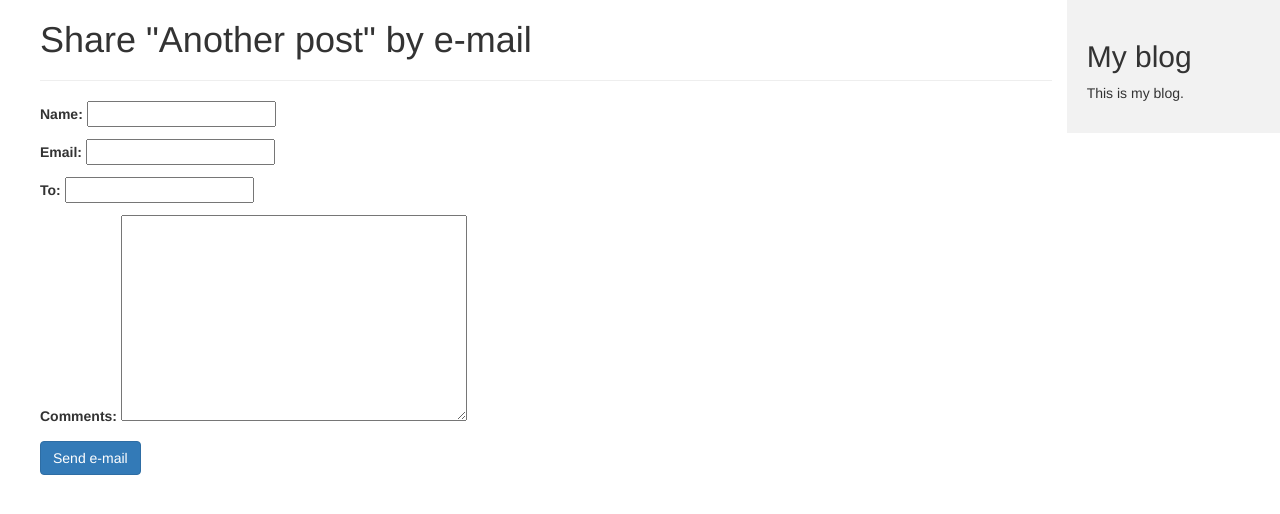
After one commit to samdasoxide/practial-django-mysite, a Django app: page /blog/3/share/ in a window 1280 px wide. The commit adds this page. Shown: the top 514 px of the page. Run offline with Django 3.2, Linux system fonts and the light colour scheme; data comes from the database, SQL or seed files in the repository; both versions use the stored data as it was after the commit; some libraries are stand-ins or nearby versions.

Commit message:
Adding forms and Email config

```diff
--- /dev/null
+++ b/blog/forms.py
@@ -0,0 +1,16 @@
+from django import forms
+from .models import Comment
+
+
+class EmailPostForm(forms.Form):
+    name = forms.CharField(max_length=25)
+    email = forms.EmailField()
+    to = forms.EmailField()
+    comments = forms.CharField(required=False,
+                               widget=forms.Textarea)
+
+
+class CommentForm(forms.ModelForm):
+    class Meta:
+        model = Comment
+        fields = ('name', 'email', 'body')
--- a/blog/models.py
+++ b/blog/models.py
@@ -44,3 +44,19 @@ class Post(models.Model):
                              self.publish.strftime('%m'),
                              self.publish.strftime('%d'),
                              self.slug])
+
+
+class Comment(models.Model):
+    post = models.ForeignKey(Post, related_name='comments')
+    name = models.CharField(max_length=80)
+    email = models.EmailField()
+    body = models.TextField()
+    created = models.DateTimeField(auto_now_add=True)
+    updated = models.DateTimeField(auto_now=True)
+    active = models.BooleanField(default=True)
+
+    class Meta:
+        ordering = ('created',)
+
+    def __str__(self):
+        return 'Comment by {} on {}'.format(self.name, self.post)
--- a/blog/static/css/blog.css
+++ b/blog/static/css/blog.css
@@ -10,3 +10,13 @@
 .date {
     color: coral;
 }
+
+.comment {
+    background: lavender;
+    padding: 20px;
+    margin-bottom: 10px;
+}
+
+.info{
+    color:mediumorchid;
+}
--- a/blog/templates/blog/post/list.html
+++ b/blog/templates/blog/post/list.html
@@ -14,4 +14,5 @@
         </p>
         {{ post.body|truncatewords:30|linebreaks }}
     {% endfor %}
+    {% include "blog/pagination.html" with page=page_obj %}
 {% endblock %}
--- /dev/null
+++ b/blog/templates/blog/post/share.html
@@ -0,0 +1,20 @@
+{% extends "blog/base.html" %}
+
+{% block title %}Share a post{% endblock %}
+
+{% block content %}
+    {% if sent %}
+        <h1>Email succesfully sent</h1>
+        <p>
+            "{{ post.title }}" was succuessfully sent to {{ cd.to }}
+        </p>
+    {% else %}
+        <h1>Share "{{ post.title }}" by e-mail</h1>
+        <hr>
+        <form action="." method="post">
+            {% csrf_token %}
+            {{ form.as_p }}
+            <input type="submit" value="Send e-mail" class="btn btn-primary" >
+        </form>
+    {% endif %}
+{% endblock %}
--- a/blog/urls.py
+++ b/blog/urls.py
@@ -4,8 +4,9 @@ from . import views
 
 urlpatterns = [
     # Post views
-    url(r'^$', views.post_list, name='post_list'),
+    url(r'^$', views.PostListView.as_view(), name='post_list'),
     url(r'^(?P<year>\d{4})/(?P<month>\d{2})/(?P<day>\d{2})/(?P<post>[-\w]+)/$',
         views.post_detail,
         name='post_detail'),
+    url(r'^(?P<post_id>\d+)/share/$', views.post_share, name='post_share'),
 ]
--- a/blog/views.py
+++ b/blog/views.py
@@ -1,16 +1,42 @@
+# from django.core.paginator import (Paginator,
+#                                   EmptyPage,
+#                                  PageNotAnInteger)
+from django.core.mail import send_mail
 from django.shortcuts import render, get_object_or_404
-from .models import Post
+from django.views.generic import ListView
+
+from .forms import EmailPostForm, CommentForm
+from .models import Post, Comment
 
 
+class PostListView(ListView):
+        queryset = Post.published.all()
+        context_object_name = 'posts'
+        paginate_by = 2
+        template_name = 'blog/post/list.html'
+
+
+'''
 def post_list(request):
     """
     Display all publised posts
     Post list view
     """
-    posts = Post.objects.all()
+    object_list = Post.published.all()
+    paginator = Paginator(object_list, 2)  # 2 posts per page
+    page = request.GET.get('page')
+    try:
+        posts = paginator.page(page)
+    except PageNotAnInteger:
+        # If page is not an integer deliver the first page
+        posts = paginator.page(1)
+    except EmptyPage:
+        # if page is out of range deliver last page of result
+        posts = paginator.page(paginator.num_pages)
     return render(request,
                   'blog/post/list.html',
                   {'posts': posts})
+'''
 
 
 def post_detail(request, year, month, day, post):
@@ -24,6 +50,55 @@ def post_detail(request, year, month, day, post):
                              publish__month=month,
                              publish__day=day)
 
+    comments = post.comments.filter(active=True)
+    new_comment = None
+    if request.method == 'POST':
+        # A comment was posted
+        comment_form = CommentForm(data=request.POST)
+        if comment_form.is_valid():
+            # Create comment object but don't have to save to database yet
+            new_comment = comment_form.save(commit=False)
+            # Assign the current post to the comment
+            new_comment.post = post
+            # Save the comment to the database
+            new_comment.save()
+    else:
+        comment_form = CommentForm()
+
     return render(request,
                   'blog/post/detail.html',
-                  {'post': post})
+                  {'post': post,
+                   'comments': comments,
+                   'comment_form': comment_form,
+                   'new_comment': new_comment})
+
+
+def post_share(request, post_id):
+    # Retreive post by id
+    post = get_object_or_404(Post, id=post_id, status='published')
+    sent = False
+
+    if request.method == 'POST':
+        # Form was submitted
+        form = EmailPostForm(request.POST)
+        if form.is_valid():
+            # Form fields passed validation
+            cd = form.cleaned_data
+            post_url = request.build_absolute_uri(
+                post.get_absolute_url())
+
+            subject = '{} ({}) recommends you reading "{}"'.format(
+                cd['name'], cd['email'], post.title)
+
+            message = 'Read "{}" at {}\n\n{}\'s comments: {}'.format(
+                post.title, post_url, cd['name'], cd['comments'])
+
+            send_mail(subject, message, 'sam@mediae.org', [cd['to']])
+            sent = True
+            # send email
+    else:
+        form = EmailPostForm()
+    return render(request, 'blog/post/share.html',
+                  {'post': post,
+                   'form': form,
+                   'sent': sent})
```
Also changed, not shown: blog/admin.py (+8 -1 lines), blog/templates/blog/pagination.html (added, +13 -0 lines), blog/templates/blog/post/detail.html (+35 -0 lines), mysite/settings.py (+8 -0 lines), blog/migrations/0002_comment.py (added), blog/migrations/0003_comment_body.py (added), db.sqlite3.
